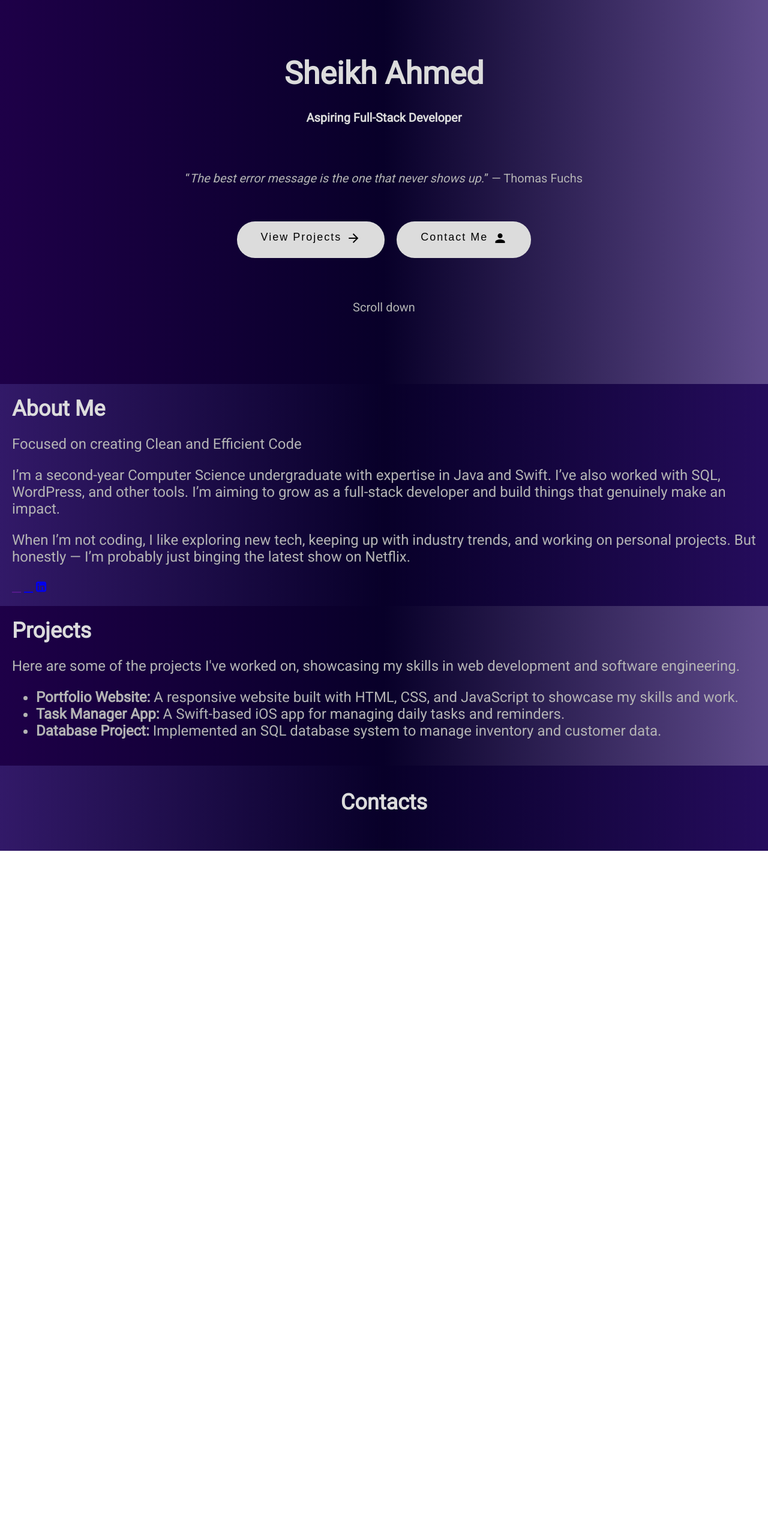
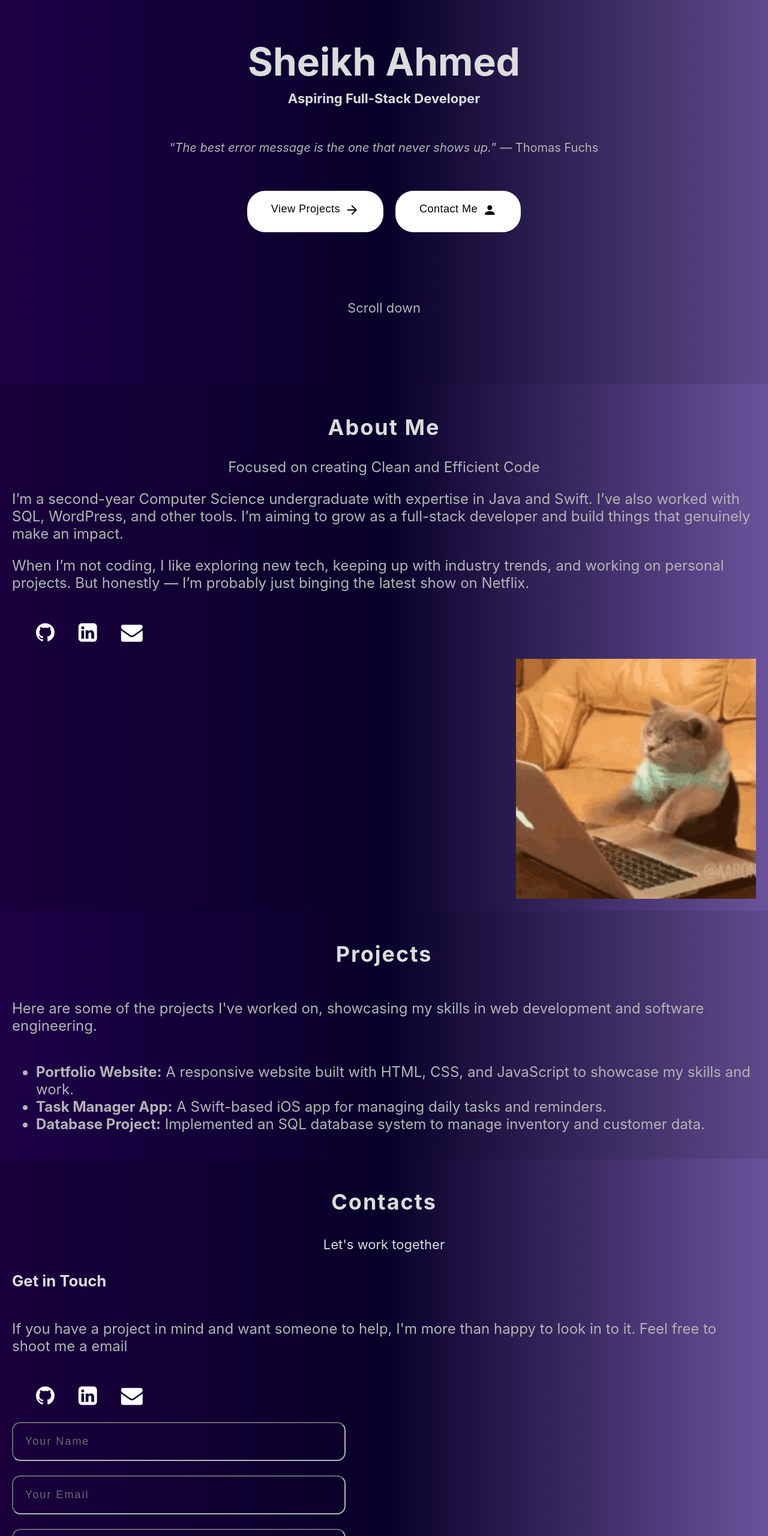
Before and after one commit to sakey01/Portfolio, a plain HTML site: page index.html in a window 1280 px wide. Shown: the part 240-2800 px from the top of the page at 60% size. Before the commit the page ends 1658 px from the top, so only its background shows below. Drawn offline with Linux system fonts and the light colour scheme.

Commit message:
Added icons and an input field. Still playing around with the format of the page and I also added a cat GIF

```diff
--- a/index.html
+++ b/index.html
@@ -2,8 +2,9 @@
 
 <head>
     <meta charset="UTF-8" />
+    <title>Sheikh Ahmed</title> <!--Webpage name-->
+    <meta name="description" content="Sheikh's Portfolio with projects">
     <meta name="viewport" content="width=device-width, initial-scale=1" />
-    <title>Sheikh Ahmed</title> <!--Webpage name-->
     <link rel="stylesheet" href="main.css" /> <!--CSS file-->
     <link rel="stylesheet" href="https://fonts.googleapis.com/icon?family=Material+Icons">  <!--Google icons-->
     <link href="https://fonts.googleapis.com/css2?family=Roboto&display=swap" rel="stylesheet" />  <!--Roboto font-->
@@ -27,20 +28,21 @@
         <section class="viewport">
         <!-- Name, title, and quote -->
             <section class="center-box">
+                <!--Full Name-->
                 <h1 id="my-name">Sheikh Ahmed</h1>
-                <h4 class="my-description">Aspiring Full-Stack Developer</h4>
+                <!--Profession-->
+                <h4 class="description">Aspiring Full-Stack Developer</h4>
                 <p id="about">
+                    <!--Quote-->
                     <q><i>The best error message is the one that never shows up.</i></q> — Thomas Fuchs
                 </p>
             </section>
-
             <!-- Two buttons -->
             <section class="button-list">
                 <button class="mybuttons" id="projects-button" onclick="location.href='#projects'">View Projects<span><i class="material-icons">arrow_forward</i></span></button>
                 <button class="mybuttons" id="contact-me-button" onclick="location.href='#contacts'">Contact Me<span><i class="material-icons">person</i></button>
             </section>
         </section>
-
         <!-- Scroll down prompt -->
         <section class="center-box">
             <a href="#about-me" id="scroll-down" class="scroll-link">Scroll down</a>
@@ -48,25 +50,35 @@
 
 
         <!-- About me section -->
-        <section id="about-me" class="alt-background scroll-anchor">
+        <section id="about-me" class="alt-background scroll-anchor page-section">
+            <div class="left-block">
                 <h2 class="sub-headings">About Me</h2>
-            <p class="paragraph-text">Focused on creating Clean and Efficient Code</p>
+                <p class="paragraph-text description">Focused on creating Clean and Efficient Code</p>
+                <!--Who I am-->
                 <p class="paragraph-text">
                     I’m a second-year Computer Science undergraduate with expertise in Java and Swift. I’ve also worked with SQL, WordPress, and other tools.
                     I’m aiming to grow as a full-stack developer and build things that genuinely make an impact.
                 </p>
+                <!--Hobbies and Interests-->
                 <p class="paragraph-text">
                     When I’m not coding, I like exploring new tech, keeping up with industry trends, and working on personal projects.
                     But honestly — I’m probably just binging the latest show on Netflix.
                 </p>
-            <a href="" id="mail-icon"><i class="fa-light fa-envelope"></i></a>
-            <a href="https://github.com/sakey01" id="github-icon"><i class="fa-brands fa-github"></i></a>
-            <a href="https://www.linkedin.com/feed/" id="linkedin-icon"><i class="fa fa-linkedin-square"></i></a>
-
+            </div>
+            <!--Socials-->
+            <ul class="icons-list right-block">
+                <li><a href="https://github.com/sakey01" id="github-icon" class="icons-display"><i class="fa fa-github"></i></a></li>
+                <li><a href="https://www.linkedin.com/feed/" id="linkedin-icon" class="icons-display"><i class="fa fa-linkedin-square"></i></a></li>
+                <li><a href="" id="mail-icon" class="icons-display"><i class="fa fa-envelope"></i></a></li>
+            </ul>
+            <div>
+                <img src="codinggif.gif" alt="coding cat">
+            </div>
         </section>
 
+
         <!-- Projects section -->
-        <section id="projects" class="project-list scroll-anchor">
+        <section id="projects" class="scroll-anchor page-section">
             <h2 class="sub-headings">Projects</h2>
             <p class="paragraph-text">
                 Here are some of the projects I've worked on, showcasing my skills in web development and software
@@ -82,10 +94,29 @@
         </section>
     </main>
 
-    <!-- Contact info + LinkedIn + more -->
+
+    <!-- Contact info + more -->
     <footer>
-        <section id="contacts" class="center-box alt-background scroll-anchor">
+        <section id="contacts" class="alt-background scroll-anchor page-section">
             <h2 class="sub-headings">Contacts</h2>
+            <p class="description">Let's work together</p>
+            <h3>Get in Touch</h3>
+            <p class="paragraph-text">If you have a project in mind and want someone to help, I'm more than happy to look in
+                to it. Feel free to shoot me a email
+            </p>
+            <!--Socials-->
+            <ul class="icons-list">
+                <li><a href="https://github.com/sakey01" id="github-icon" class="icons-display"><i class="fa fa-github"></i></a></li>
+                <li><a href="https://www.linkedin.com/feed/" id="linkedin-icon" class="icons-display"><i class="fa fa-linkedin-square"></i></a></li>
+                <li><a href="" id="mail-icon" class="icons-display"><i class="fa fa-envelope"></i></a></li>
+            </ul>
+            <!--Input field-->
+            <form action="/submit" method="POST">
+                <input type="text" name="fname" placeholder="Your Name" id="input-name" class="input-box" required>
+                <input type="email" name="email" placeholder="Your Email" id="input-email" class="input-box" required>
+                <input type="text" name="message" placeholder="Your Message" id="input-message" class="input-box" required>
+                <button id="submit-form-button" class="">Send Message<span><i id="paper-plane" class="fa fa-paper-plane"></i></span></i></button>
+            </form>
         </section>
     </footer>
 </body>
--- a/main.css
+++ b/main.css
@@ -4,10 +4,10 @@ html {
 
 body {
   margin: 0px;
-  font-family: 'Roboto', sans-serif;
+  font-family: 'Inter', sans-serif;
   color: gainsboro;
   background: linear-gradient(to left, #5F4B8B, #080029, #1e0048);
-  font-size: 20px;
+  font-size: 22px;
 }
 
 
@@ -20,7 +20,7 @@ nav {
   background: linear-gradient(to left, #5F4B8B, #080029, #1e0048);
   opacity: 90%;
   z-index: 1000;
-  border-bottom: 1px solid rgba(152, 112, 212, 0.3);
+  border-bottom: 1px solid rgba(150, 112, 212, 0.3);
   padding: 10px;
 }
 
@@ -29,7 +29,6 @@ nav {
   gap: 40px;
   list-style: none;
   font-size: 20px;
-
 }
 
 .nav-links {
@@ -42,13 +41,15 @@ nav {
 }
 
 #my-name {
-  font-size: 52px;
+  font-size: 64px;
   margin-bottom: 4px;
   text-align: center;
+
 }
 
-.my-description {
+.description {
   text-align: center;
+  margin: 6px;
 }
 
 #about {
@@ -66,7 +67,7 @@ nav {
 }
 
 .alt-background {
-  background: linear-gradient(to left, #250c5c, #080029, #321968);
+  background: linear-gradient(to left, #6a539b, #080029, #19003c);
 }
 
 .button-list {
@@ -78,19 +79,20 @@ nav {
 
 .mybuttons {
   display: inline-flex;
-  background-color: gainsboro;
+  background-color: rgb(255, 255, 255);
   color: black;
-  padding: 16px 40px;
+  padding: 20px 40px 20px 40px;
   border: none;
   border-radius: 30px;
   font-size: 18px;
   cursor: pointer;
-  letter-spacing: 2px;
+  letter-spacing: 0.5px;
+  font-weight: 500;
 }
 
 .mybuttons:hover {
-  background-color: white;
-  transition-duration: 0.4s;
+  background-color: rgb(200, 200, 200);
+  transition-duration: 0.3s;
 }
 
 .scroll-link {
@@ -103,8 +105,8 @@ nav {
 
 .sub-headings {
   font-size: 36px;
-  margin: 0 0 20px 0;
-  text-align: left;
+  text-align: center;
+  letter-spacing: 2px;
 }
 
 .paragraph-text {
@@ -115,7 +117,7 @@ nav {
 .viewport {
   height: 100vh;
   position: relative;
-  top: 30vh;
+  top: 25vh;
 }
 
 #scroll-down {
@@ -138,3 +140,50 @@ nav {
 span {
   margin-left: 8px;
 }
+.icons-display {
+  color: white;
+  font-size: 36px;
+  margin-right: 40px;
+}
+.icons-list {
+  list-style: none;
+  display: flex;
+}
+.page-section {
+  display: grid;
+  flex-direction: column;
+  justify-content: center;
+  padding: 20px;
+}
+
+img {
+  width: 400px;
+  float: right;
+}
+
+.input-box {
+  display: flex;
+  flex-direction: column;
+  padding: 20px 300px 20px 20px;
+  margin-bottom: 24px;
+  border-radius: 14px;
+  font-size: 18px;
+  background: none;
+  opacity: 90%;
+  border-color: rgb(200, 200, 200);
+  letter-spacing: 2px;
+}
+
+#submit-form-button {
+  font-size: 18px;
+  padding: 20px 300px 20px 20px;
+  align-items: center;
+  border-radius: 14px;
+  letter-spacing: 0.5px;
+  font-weight: 540;
+}
+
+#input-message {
+  padding: 20px 300px 100px 20px;
+  position: relative;
+}
```
Lines whose indentation alone changed are shown as unchanged.
